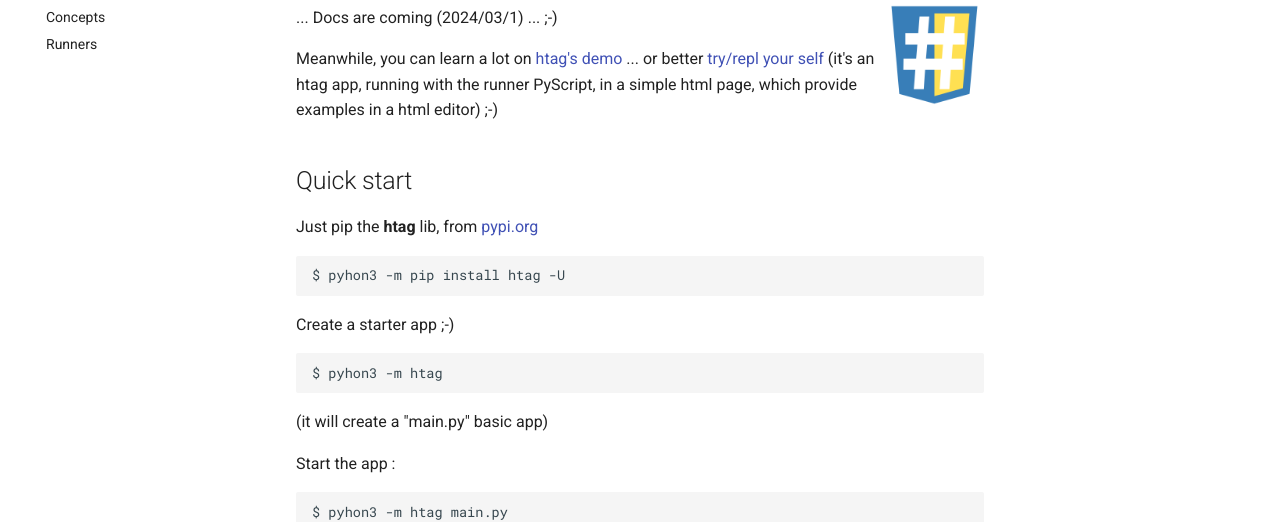
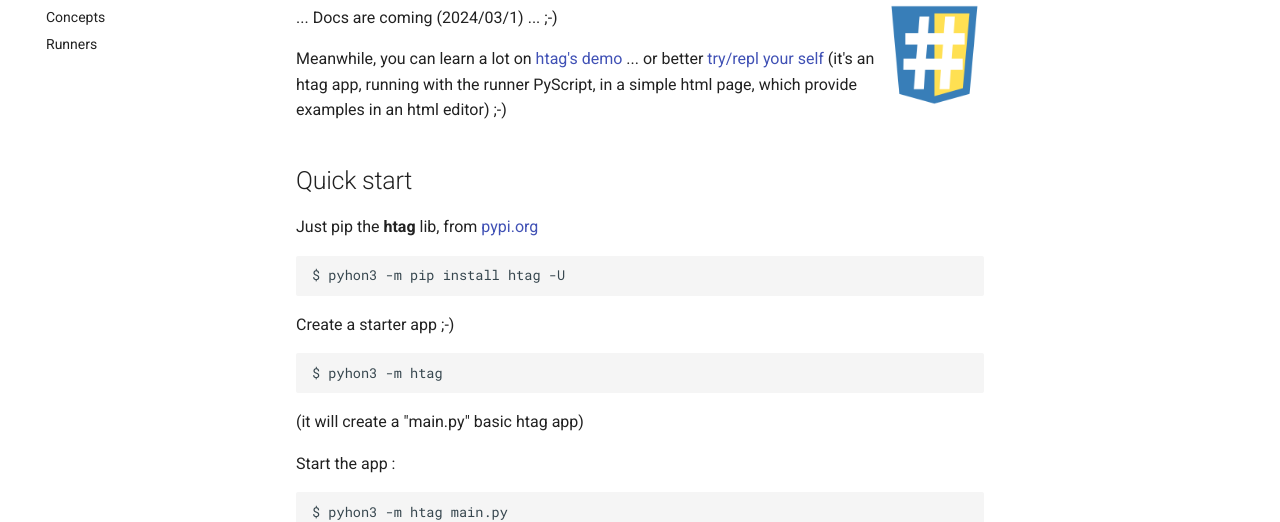
Before and after one commit to manatlan/htag, an MkDocs documentation site: the page built from docs/index.md, in a window 1280 px wide and 900 px high. Shown: the part 175-697 px from the top of the window. Built offline with MkDocs 1.6.1 and Material for MkDocs 9.7.7, drawn with Linux system fonts in a browser that asks for light colours; comment, search, counter and statistics services are not loaded.

Commit message:
minor changes + docs

````diff
--- a/docs/index.md
+++ b/docs/index.md
@@ -5,7 +5,7 @@
 ... Docs are coming (2024/03/1) ... ;-)
 
 Meanwhile, you can learn a lot on [htag's demo](https://htag.glitch.me/) ... or better [try/repl your self](https://raw.githack.com/manatlan/htag/main/examples/pyscript_demo.html)
-(it's an htag app, running with the runner PyScript, in a simple html page, which provide examples in a html editor) ;-)
+(it's an htag app, running with the runner PyScript, in a simple html page, which provide examples in an html editor) ;-)
 
 
 ## Quick start
@@ -21,7 +21,7 @@ Create a starter app ;-)
 ```bash
 $ pyhon3 -m htag
 ```
-(it will create a "main.py" basic app)
+(it will create a "main.py" basic htag app)
 
 Start the app :
 
````
Also changed, not shown: main.py (added, +21 -0 lines), 1 other file.
